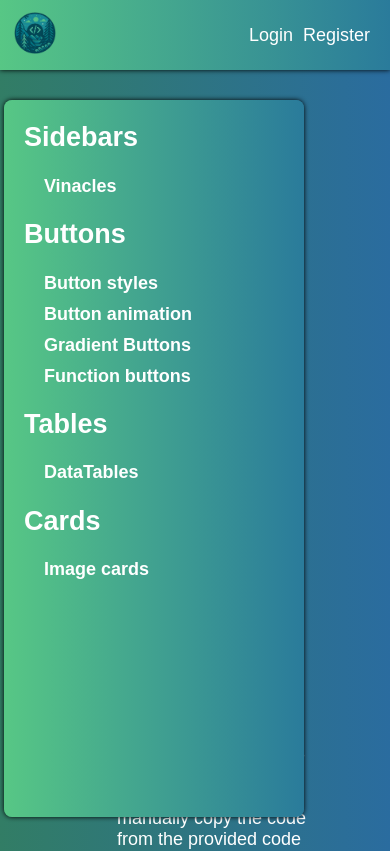
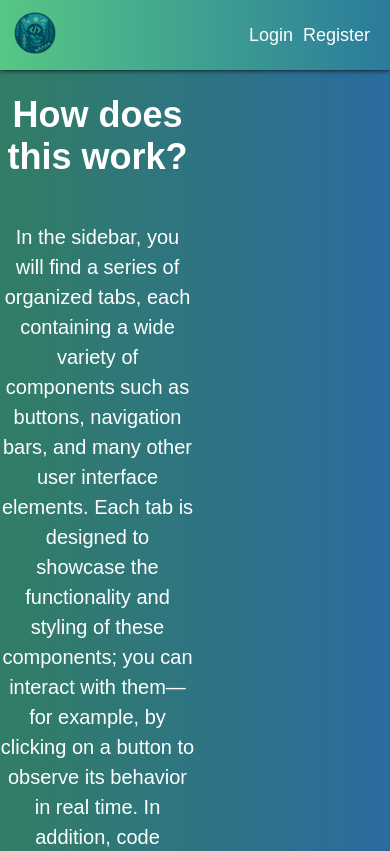
Before and after one commit to Allexwnl/HJC-html-CSS-Javascript-component-website-, a Vue app: page /documents in a window 390 px wide. Shown: the top 851 px of the page. Built offline with nearby package versions, Linux system fonts and the light colour scheme.

Commit message:
mobile-first

```diff
--- a/src/assets/css/btn_animations.css
+++ b/src/assets/css/btn_animations.css
@@ -105,3 +105,15 @@ main {
 .button--active-1:active {
     background-color: #faa728;
 }
+
+@media (max-width: 768px) {
+  main,
+  section {
+    display: flex;
+    flex-direction: column;
+    align-items: center;
+    justify-content: center;
+    margin-left: 0;
+    width: 100%;
+  }
+}
--- a/src/assets/css/btn_styles.css
+++ b/src/assets/css/btn_styles.css
@@ -84,3 +84,15 @@
 .btn-style-4:hover i {
     rotate: -45deg;
 }
+
+@media (max-width: 768px) {
+  main,
+  section {
+    display: flex;
+    flex-direction: column;
+    align-items: center;
+    justify-content: center;
+    margin-left: 0;
+    width: 100%;
+  }
+}
--- a/src/assets/css/home_page.css
+++ b/src/assets/css/home_page.css
@@ -5,6 +5,11 @@ h4,
 h5,
 p {
   color: white;
+}
+
+p {
+  font-size: 1.25rem;
+  line-height: 1.5;
 }
 
 .main__container__home {
@@ -68,7 +73,6 @@ p {
   margin: 0;
 }
 
-
 #button {
   background: linear-gradient(90deg, #57c785 0%, #2a7b9b 100%);
   color: white;
@@ -84,6 +88,7 @@ p {
   background-size: 200% auto;
   cursor: pointer;
   pointer-events: auto;
+  font-size: x-large;
 }
 
 #button:hover {
--- a/src/component-pages/cards/ImageCards.vue
+++ b/src/component-pages/cards/ImageCards.vue
@@ -1,7 +1,7 @@
 <template>
+    <Navbar></Navbar>
+    <Sidebar></Sidebar>
     <main>
-        <Navbar></Navbar>
-        <Sidebar></Sidebar>
         <section>
             <h1>Image Cards</h1>
             <h3>Image Cards</h3>
--- a/src/components/Navbar.vue
+++ b/src/components/Navbar.vue
@@ -1,17 +1,40 @@
 <script setup>
 import { useRouter } from 'vue-router'
 import { supabase } from '@/Supabase/supabase'
-import { onMounted, ref } from 'vue'
+import { onMounted, ref, watch } from 'vue'
 import { useAuth } from '@/composables/useAuth'
 
 const user = ref(null)
 const router = useRouter()
 const { signOut } = useAuth()
 const dropdownOpen = ref(false)
+const sidebarView = ref('main') // 'main' of 'components'
+const animate = ref(false)
 
 function toggleDropdown() {
   dropdownOpen.value = !dropdownOpen.value
+  sidebarView.value = 'main'  // als dropdown toggled reset naar main
 }
+
+function goToComponents() {
+  sidebarView.value = 'components'
+}
+
+function goBack() {
+  sidebarView.value = 'main'
+}
+
+// Reset en trigger animatie telkens als dropdown opent of sidebarView verandert
+watch([dropdownOpen, sidebarView], ([open, view]) => {
+  if (open) {
+    animate.value = false
+    setTimeout(() => {
+      animate.value = true
+    }, 10) // kleine delay om animatie opnieuw te triggeren
+  } else {
+    animate.value = false
+  }
+})
 
 onMounted(async () => {
   const { data: { user: currentUser } } = await supabase.auth.getUser()
@@ -22,7 +45,7 @@ const logout = async () => {
   const { error } = await signOut()
   if (!error) {
     user.value = null
-        router.push('/login')  // of een andere pagina na logout
+    router.push('/login')
   } else {
     console.error('Logout failed:', error.message)
   }
@@ -33,7 +56,7 @@ const logout = async () => {
   <header id="navbar_container">
     <nav class="desktop-navbar">
       <div class="logo-container">
-                <router-link to="/"><img src="/img/logo.png" alt="logo"></router-link>
+        <router-link to="/"><img src="/img/logo.png" alt="logo" /></router-link>
       </div>
 
       <ul>
@@ -51,6 +74,7 @@ const logout = async () => {
       </ul>
     </nav>
   </header>
+
   <header class="mobile-navbar-container">
     <nav class="mobile-navbar">
       <div class="logo-container">
@@ -58,7 +82,6 @@ const logout = async () => {
       </div>
 
       <ul class="nav">
-                <!-- Niet-ingelogde gebruikers -->
         <li v-if="!user"><router-link to="/login">Login</router-link></li>
         <li v-if="!user"><router-link to="/register">Register</router-link></li>
         <li v-if="user">
@@ -67,21 +90,52 @@ const logout = async () => {
             <i class="hamburger-icon fa-solid fa-bars"></i>
           </button>
         </li>
-                <!-- Ingelogde gebruikers met dropdown -->
       </ul>
     </nav>
+
     <nav class="nav-dropdown-container">
       <li v-if="user" class="nav-dropdown">
-                <ul v-if="dropdownOpen" class="dropdown-menu">
+        <ul
+          v-if="dropdownOpen"
+          class="dropdown-menu"
+          :class="{ 'slide-in': animate }"
+        >
+          <!-- Hoofdmenu -->
+          <template v-if="sidebarView === 'main'">
             <li><router-link to="/">Home</router-link></li>
             <li><router-link to="/documents">Documents</router-link></li>
             <li><router-link to="/suggestions">Suggesties</router-link></li>
+            <li><button id="component-button" @click="goToComponents">Componenten</button></li>
             <li><a href="#" @click.prevent="logout">Logout</a></li>
+          </template>
+
+          <!-- Submenu: Componenten -->
+          <template v-else-if="sidebarView === 'components'">
+            <li><button @click="goBack">← Terug</button></li>
+            <h1>Sidebars</h1>
+            <ul>
+                <li><router-link to="SideBars">Vinacles</router-link></li>
+            </ul>
+            <h1 class="">Buttons</h1>
+            <ul>
+                <li><router-link to="ButtonStyles">Button styles</router-link></li>
+                <li><router-link to="ButtonAnimation">Button animation</router-link></li>
+                <li><router-link to="GradientButtons">Gradient Buttons</router-link></li>
+                <li><router-link to="FunctionButtons">Function buttons</router-link></li>
+            </ul>
+            <h1>Tables</h1>
+            <ul>
+                <li><router-link to="DataTables">DataTables</router-link></li>
+            </ul>
+            <h1>Cards</h1>
+            <ul>
+                <li><router-link to="ImageCards">Image cards</router-link></li>
+            </ul>
+          </template>
         </ul>
       </li>
     </nav>
   </header>
-
 </template>
 
 <style scoped>
@@ -89,6 +143,10 @@ const logout = async () => {
 a {
   text-decoration: none;
   color: white;
+}
+
+#component-button {
+  padding: 0;
 }
 
 .navbar_container {
@@ -102,7 +160,7 @@ a {
 }
 
 .desktop-navbar {
-    background: #57C785;
+  background: #57c785;
   background: linear-gradient(90deg, #57c785 0%, #2a7b9b 100%);
   display: flex;
   box-shadow: 0px 0px 5px black;
@@ -149,6 +207,23 @@ li {
   gap: 10px;
 }
 
+/* Animatie via class slide-in */
+.dropdown-menu.slide-in {
+  animation: slideInFromLeft 0.3s ease forwards;
+}
+
+@keyframes slideInFromLeft {
+  0% {
+    transform: translateX(-100%);
+    opacity: 0;
+  }
+  100% {
+    transform: translateX(0);
+    opacity: 1;
+  }
+}
+
+/* Mobile styles */
 @media (max-width: 768px) {
   #navbar_container {
     display: none;
@@ -160,13 +235,12 @@ li {
     top: 0;
     width: 100%;
     z-index: 2;
-
   }
 
   .mobile-navbar {
     width: 100%;
     height: 100%;
-        background: #57C785;
+    background: #57c785;
     background: linear-gradient(90deg, #57c785 0%, #2a7b9b 100%);
     display: flex;
     box-shadow: 0px 0px 5px black;
@@ -190,20 +264,18 @@ li {
 
   .nav-dropdown {
     transition: all 0.3s ease;
-
   }
 
   .dropdown-menu {
     position: fixed;
     left: 0;
-        width: 50%;
+    width: 60%;
     height: 100%;
     background: linear-gradient(to right, #327d65, #2a6c9f);
     border-radius: 5px;
     box-shadow: 0 2px 10px rgba(0, 0, 0, 0.1);
-        padding: 10px;
+    padding: 10px 20px;
     padding-top: 80px;
-        padding-left: 40px;
     z-index: 0;
     display: flex;
     flex-direction: column;
@@ -211,5 +283,19 @@ li {
     align-items: start;
   }
 
+  .dropdown-menu li,
+  .dropdown-menu button {
+    color: white;
+    font-size: 16px;
+    margin-bottom: 10px;
+    background: none;
+    border: none;
+    cursor: pointer;
+    text-align: left;
+  }
+
+  .dropdown-menu li a {
+    color: white;
+  }
 }
 </style>
--- a/src/components/Sidebar.vue
+++ b/src/components/Sidebar.vue
@@ -22,6 +22,8 @@
             </ul>
         </div>
     </aside>
+
+
 </template>
 <style scoped>
 /*Sidebar CSS*/
@@ -53,4 +55,10 @@
         flex-direction: column;
         gap: 10px;
     }
+
+    @media (max-width: 768px) {
+        aside {
+            display: none;
+        }
+    }
 </style>
--- a/src/views/HomeView.vue
+++ b/src/views/HomeView.vue
@@ -30,8 +30,9 @@ onMounted(async () => {
       <div class="text-container">
         <h1 class="title--mainpage">HCJ</h1>
         <h2>Alles voor jouw componenten</h2>
-        <p>Vind snel en eenvoudig de juiste onderdelen van jouw project.</p>
-        <button id="button"><router-link to="/documents">Browse Components</router-link></button>
+        <p>HCJ provides a comprehensive library of HTML, CSS, and JavaScript components to accelerate your web
+          development workflow.</p>
+        <button id="button"><router-link to="/documents">View components</router-link></button>
       </div>
       <div class="video-container">
         <video autoplay loop muted>
@@ -97,7 +98,8 @@ onMounted(async () => {
 
         Don’t just take our word for it — browse through the collection and see for yourself. There’s a world of
         design-ready tools waiting for you!</p>
-      <button class="btn-style-3" @click="router.push('/ButtonStyles')" role="button"><i class="fas fa-bolt"></i> Click me</button>
+      <button class="btn-style-3" @click="router.push('/ButtonStyles')" role="button"><i class="fas fa-bolt"></i> Click
+        me</button>
     </section>
   </div>
 
@@ -167,7 +169,11 @@ pre {
 }
 
 @media (max-width: 1317px) {
-.button-explained {
+
+  .button-explained,
+  h1,
+  h2,
+  p {
     text-align: center;
   }
 
@@ -175,7 +181,17 @@ pre {
     margin-top: 100px;
   }
 }
+
 @media (max-width: 768px) {
+  main,
+  section {
+    display: flex;
+    flex-direction: column;
+    align-items: center;
+    justify-content: center;
+    margin-left: 0;
+  }
+
   .home-button-container {
     margin-top: 70px;
   }
@@ -187,7 +203,13 @@ pre {
   .button-explained p {
     font-size: 0.8rem;
   }
+
+  .button-explained,
+  .text-container p {
+    width: 300px;
   }
+}
+
 @media (max-width: 468px) {
   .code-block {
     width: 250px;
```
Also changed, not shown: src/assets/css/image_cards.css (line endings or trailing spaces). Lines whose indentation alone changed are shown as unchanged.
